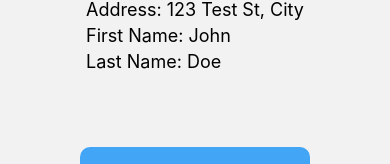
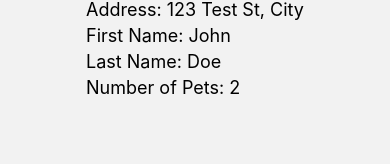
Before and after one commit to JoshuaPodlich/VetGo_10, a React Native app in the folder Frontend/: screen /UserInfo in a window 390 px wide. Shown: the part 203-367 px from the top of the page. Built offline with nearby package versions, Linux system fonts and the light colour scheme; what @stripe/stripe-react-native would draw is missing.

Commit message:
adding pets

```diff
--- a/Frontend/app/screens/UserInfo/UserInfoScreen.tsx
+++ b/Frontend/app/screens/UserInfo/UserInfoScreen.tsx
@@ -15,6 +15,7 @@ const userInfo = {
     userAddress: '123 Test St, City',
     firstName: 'John',
     lastName: 'Doe',
+    numberOfPets: 2,
 };
 
 function UserInfoScreen(props: any) {
@@ -28,6 +29,7 @@ function UserInfoScreen(props: any) {
                 <Text style={userStyles.userInfoText}>Address: {userInfo.userAddress}</Text>
                 <Text style={userStyles.userInfoText}>First Name: {userInfo.firstName}</Text>
                 <Text style={userStyles.userInfoText}>Last Name: {userInfo.lastName}</Text>
+                <Text style={userStyles.userInfoText}>Number of Pets: {userInfo.numberOfPets}</Text>
             </View>
             <TouchableOpacity style={{...styles.mainButton, marginTop: 50}} onPress={() => props.navigation.goBack()
 }>
```
